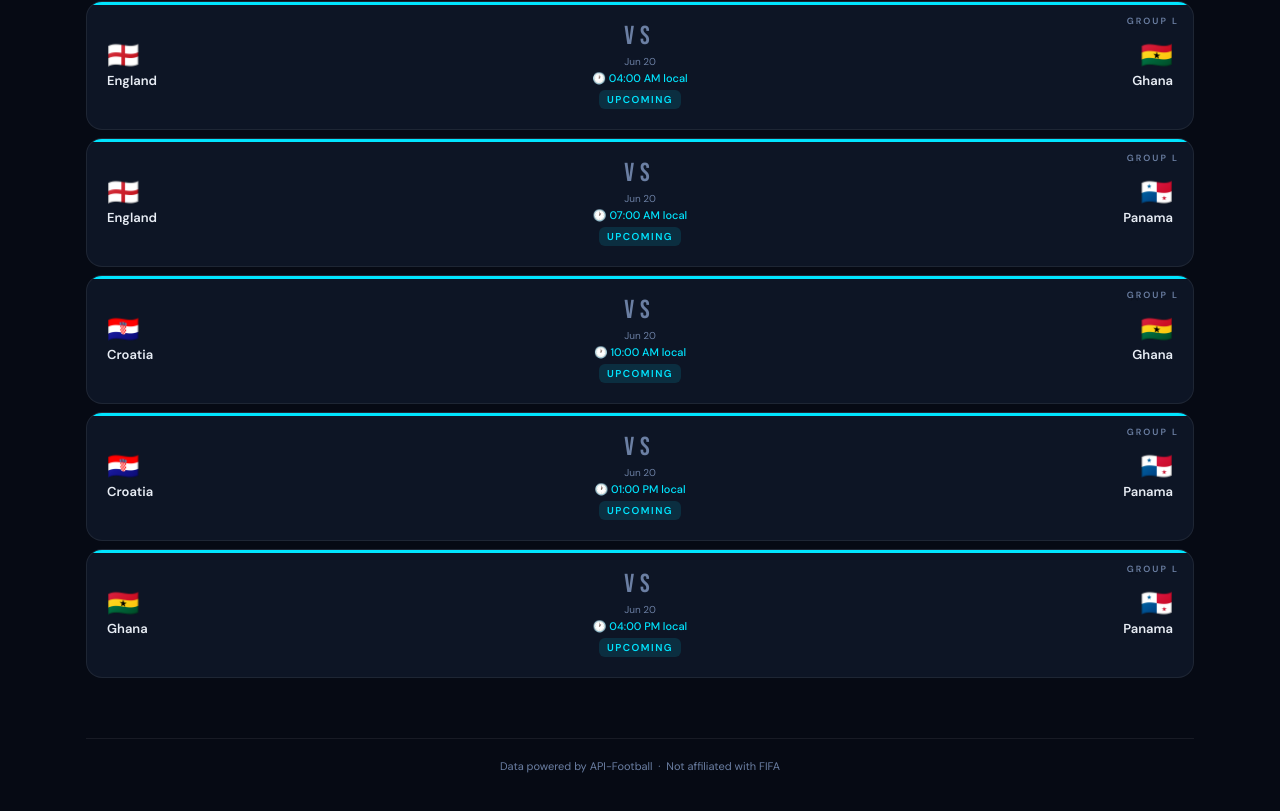
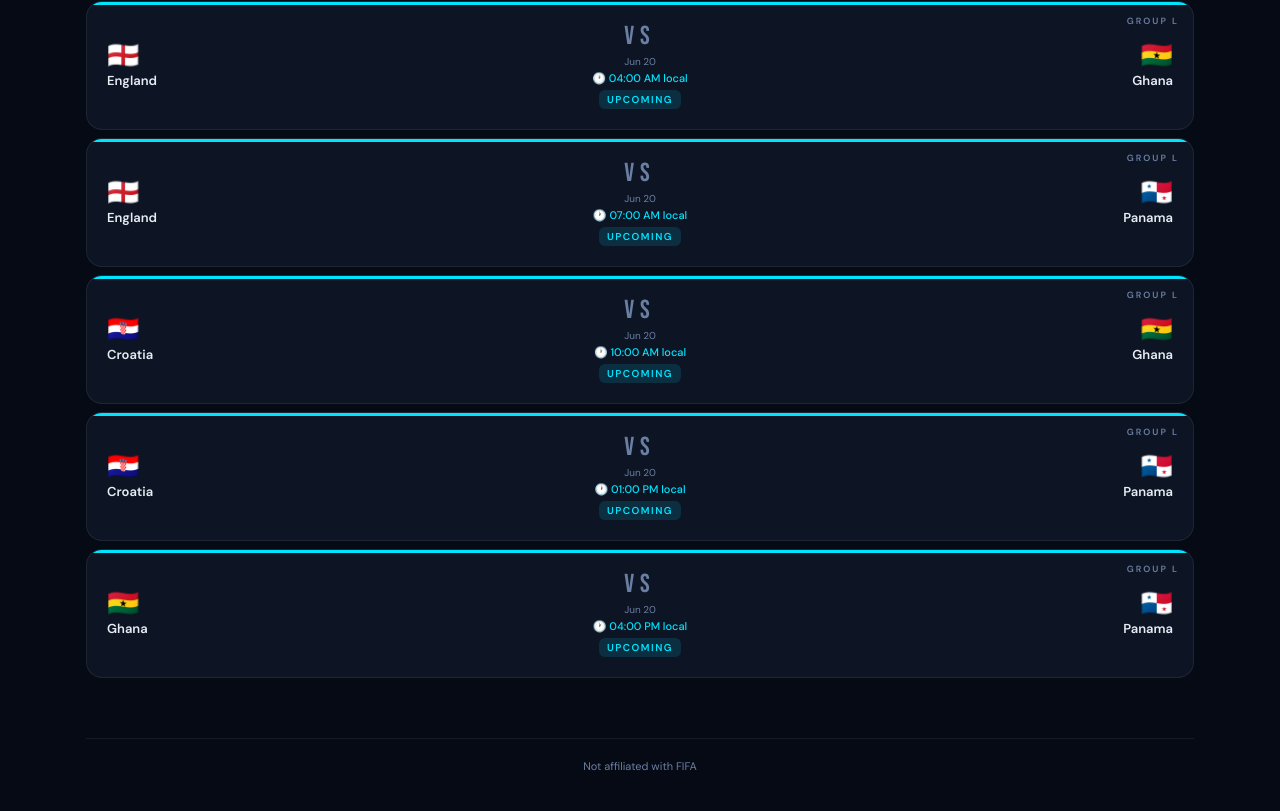
Before and after one commit to mjobergolsenstudio/wclivescores, a React (Vite) app: page / in a window 1280 px wide. Shown: the part 9698-10509 px from the top of the page. Built offline with nearby package versions, Linux system fonts and the light colour scheme.

Commit message:
Add files via upload

```diff
--- a/src/App.jsx
+++ b/src/App.jsx
@@ -639,7 +639,7 @@ export default function App() {
         {/* FOOTER */}
         <div style={{textAlign:"center",color:"var(--muted)",fontSize:"11px",marginTop:"60px",borderTop:"1px solid var(--border)",paddingTop:"20px"}}>
           {lastUpdated && !isSimulated && <span>Last updated: {lastUpdated.toLocaleTimeString(undefined,{hour:"2-digit",minute:"2-digit"})} &nbsp;·&nbsp; </span>}
-          Data powered by API-Football &nbsp;·&nbsp; Not affiliated with FIFA
+          Not affiliated with FIFA
         </div>
       </div>
     </>
```
